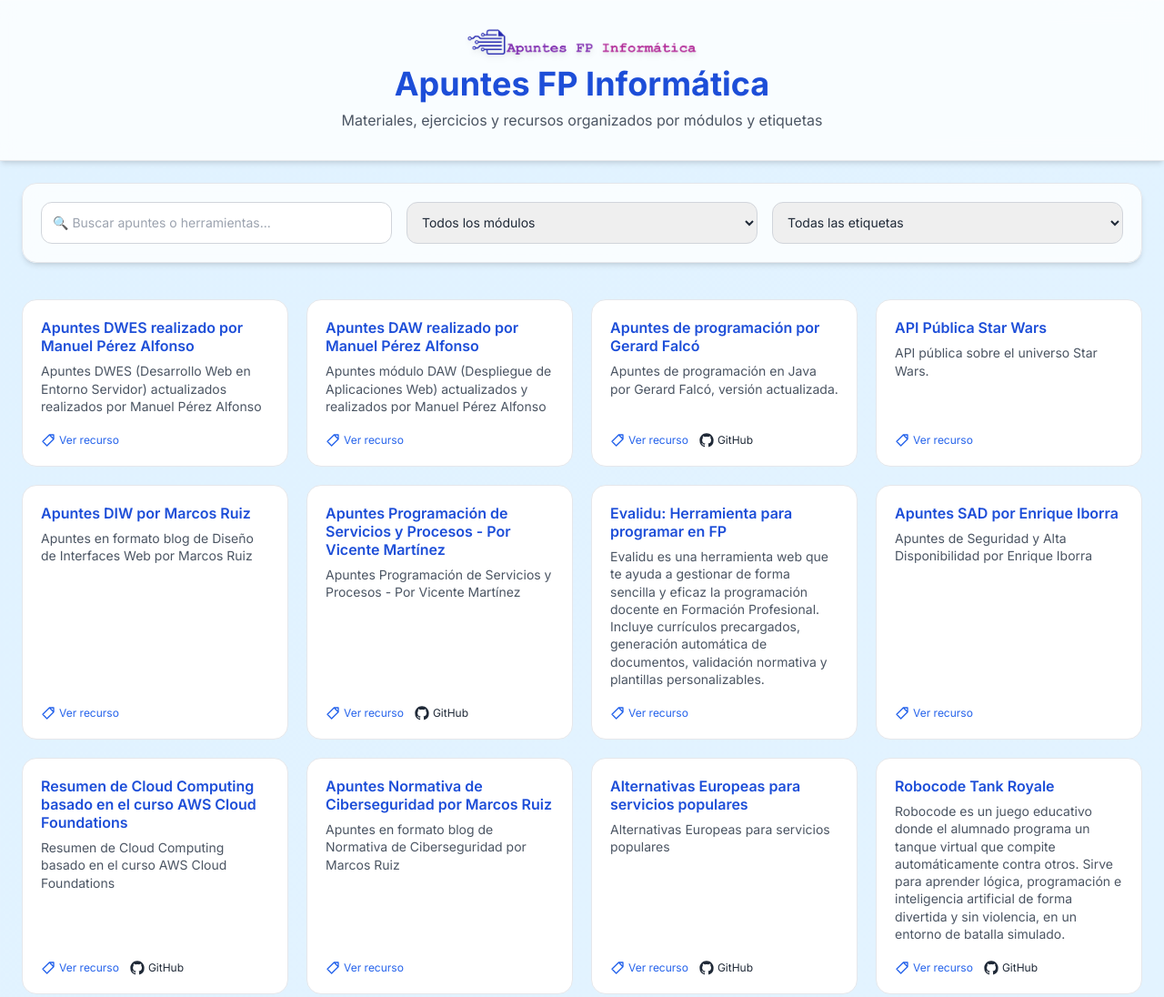
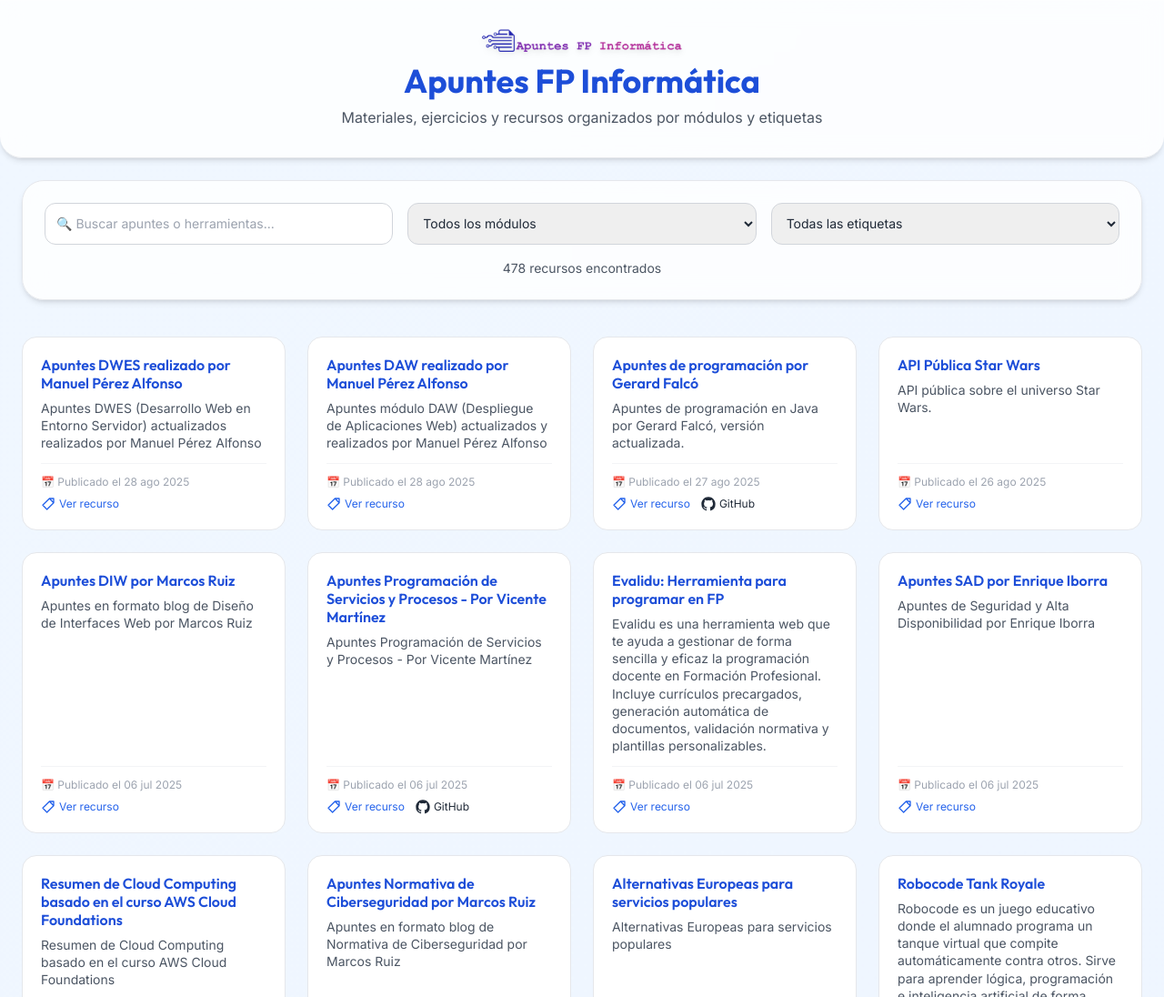
Before and after one commit to sergarb1/apuntesfpinformatica, a plain HTML site: page index.html in a window 1280 px wide. Shown: the top 1096 px of the page at 91% size. Drawn offline with nearby package versions, Linux system fonts and the light colour scheme.

Commit message:
Update index.html

```diff
--- a/index.html
+++ b/index.html
@@ -6,20 +6,35 @@
   <title>Apuntes FP Informática</title>
   <script src="https://cdn.tailwindcss.com"></script>
   <script src="https://unpkg.com/vue@3/dist/vue.global.prod.js"></script>
-  <link href="https://fonts.googleapis.com/css2?family=Inter:wght@400;600;700&display=swap" rel="stylesheet" />
+  <link href="https://fonts.googleapis.com/css2?family=Outfit:wght@400;600;700&family=Inter:wght@400;600&display=swap" rel="stylesheet" />
   <style>
     body { font-family: 'Inter', sans-serif; }
-    .gradient-bg { background: linear-gradient(135deg, #e0f2ff 0%, #f7faff 50%, #ffffff 100%); }
-    .card { transition: all 0.25s ease; font-size: 0.9rem; }
-    .card:hover { transform: translateY(-4px); box-shadow: 0 8px 20px rgba(0,0,0,0.08); }
+    h1, h3 { font-family: 'Outfit', sans-serif; }
+    .gradient-bg { background: linear-gradient(135deg, #f0f7ff 0%, #e6ecff 50%, #ffffff 100%); }
+    .card {
+      transition: all 0.25s ease;
+      font-size: 0.9rem;
+      border-radius: 1rem;
+    }
+    .card:hover {
+      transform: translateY(-4px);
+      box-shadow: 0 8px 20px rgba(0,0,0,0.08);
+    }
+    .fade-in {
+      animation: fadeIn 0.4s ease-in-out;
+    }
+    @keyframes fadeIn {
+      from { opacity: 0; transform: translateY(10px); }
+      to { opacity: 1; transform: translateY(0); }
+    }
   </style>
 </head>
 
 <body class="gradient-bg text-gray-800 min-h-screen flex flex-col">
-  <div id="app" class="flex flex-col flex-grow">
+  <div id="app" class="flex flex-col flex-grow fade-in">
     <!-- Header -->
-    <header class="bg-white/80 backdrop-blur-md shadow-md py-8 px-4 flex flex-col items-center border-b border-gray-200">
-      <img src="logo.png" alt="Logo FP" class="w-64 max-w-full h-auto mb-3 drop-shadow-md" />
+    <header class="bg-white/80 backdrop-blur-md shadow-md py-8 px-4 flex flex-col items-center border-b border-gray-200 rounded-b-3xl">
+      <img src="logo.png" alt="Logo FP" class="w-56 max-w-full h-auto mb-3 drop-shadow-md" />
       <h1 class="text-4xl font-bold text-blue-700">Apuntes FP Informática</h1>
       <p class="text-gray-600 mt-2 text-center text-sm md:text-base">
         Materiales, ejercicios y recursos organizados por módulos y etiquetas
@@ -29,7 +44,7 @@
     <!-- Main -->
     <main class="flex-grow max-w-7xl mx-auto w-full p-6 space-y-10">
       <!-- Filtros -->
-      <section class="bg-white/80 backdrop-blur-md p-5 rounded-2xl shadow-md border border-gray-200">
+      <section class="bg-white/80 backdrop-blur-md p-6 rounded-3xl shadow-md border border-gray-200">
         <div class="grid grid-cols-1 md:grid-cols-3 gap-4">
           <input
             v-model="search"
@@ -52,10 +67,13 @@
             <option v-for="tag in tags" :key="tag" :value="tag">{{ tag }}</option>
           </select>
         </div>
+        <p class="mt-4 text-sm text-gray-600 text-center">
+          {{ filteredResources.length }} recurso<span v-if="filteredResources.length !== 1">s</span> encontrado<span v-if="filteredResources.length !== 1">s</span>
+        </p>
       </section>
 
       <!-- Recursos -->
-      <section class="grid gap-5 sm:grid-cols-2 md:grid-cols-3 lg:grid-cols-4 transition-all">
+      <section class="grid gap-6 sm:grid-cols-2 md:grid-cols-3 lg:grid-cols-4 transition-all">
         <template v-if="filteredResources.length">
           <article
             v-for="r in filteredResources"
@@ -67,7 +85,11 @@
               <div class="text-gray-600 mb-3 leading-snug text-sm" v-html="r.Descripción"></div>
             </div>
 
-            <div class="flex gap-3 mt-2">
+            <div class="mt-auto pt-3 border-t border-gray-100">
+              <p v-if="r.FechaPublicacion" class="text-xs text-gray-400 mb-2">
+                📅 Publicado el {{ formatFecha(r.FechaPublicacion) }}
+              </p>
+              <div class="flex gap-3">
                 <a
                   v-if="r.URL"
                   :href="r.URL"
@@ -92,6 +114,7 @@
                   GitHub
                 </a>
               </div>
+            </div>
           </article>
         </template>
 
@@ -102,7 +125,7 @@
     </main>
 
     <!-- Footer -->
-    <footer class="bg-blue-800 text-white text-center py-4 text-xs md:text-sm">
+    <footer class="bg-blue-800 text-white text-center py-4 text-xs md:text-sm rounded-t-3xl">
       © 2025 Apuntes FP Informática — Desarrollado con ❤️ y Vue 3
     </footer>
   </div>
@@ -131,13 +154,21 @@
 
         const parseDate = (fecha) => {
           if (!fecha) return 0;
-          // Admite varios formatos: ISO, DD/MM/YYYY, YYYY-MM-DD
           const iso = fecha.replace(/(\d{2})\/(\d{2})\/(\d{4})/, '$3-$2-$1');
           return new Date(iso).getTime() || 0;
         };
 
+        const formatFecha = (fecha) => {
+          const date = new Date(parseDate(fecha));
+          if (isNaN(date)) return "";
+          return date.toLocaleDateString("es-ES", {
+            day: "2-digit",
+            month: "short",
+            year: "numeric"
+          });
+        };
+
         const filteredResources = computed(() => {
-          // Ordenar de más reciente a más antiguo
           const sorted = [...datos.value].sort((a, b) => parseDate(b.FechaPublicacion) - parseDate(a.FechaPublicacion));
 
           return sorted.filter(d => {
@@ -161,7 +192,7 @@
           datos.value = await res.json();
         });
 
-        return { search, selectedModule, selectedTag, modules, tags, filteredResources };
+        return { search, selectedModule, selectedTag, modules, tags, filteredResources, formatFecha };
       }
     }).mount("#app");
   </script>
```
Lines whose indentation alone changed are shown as unchanged.
